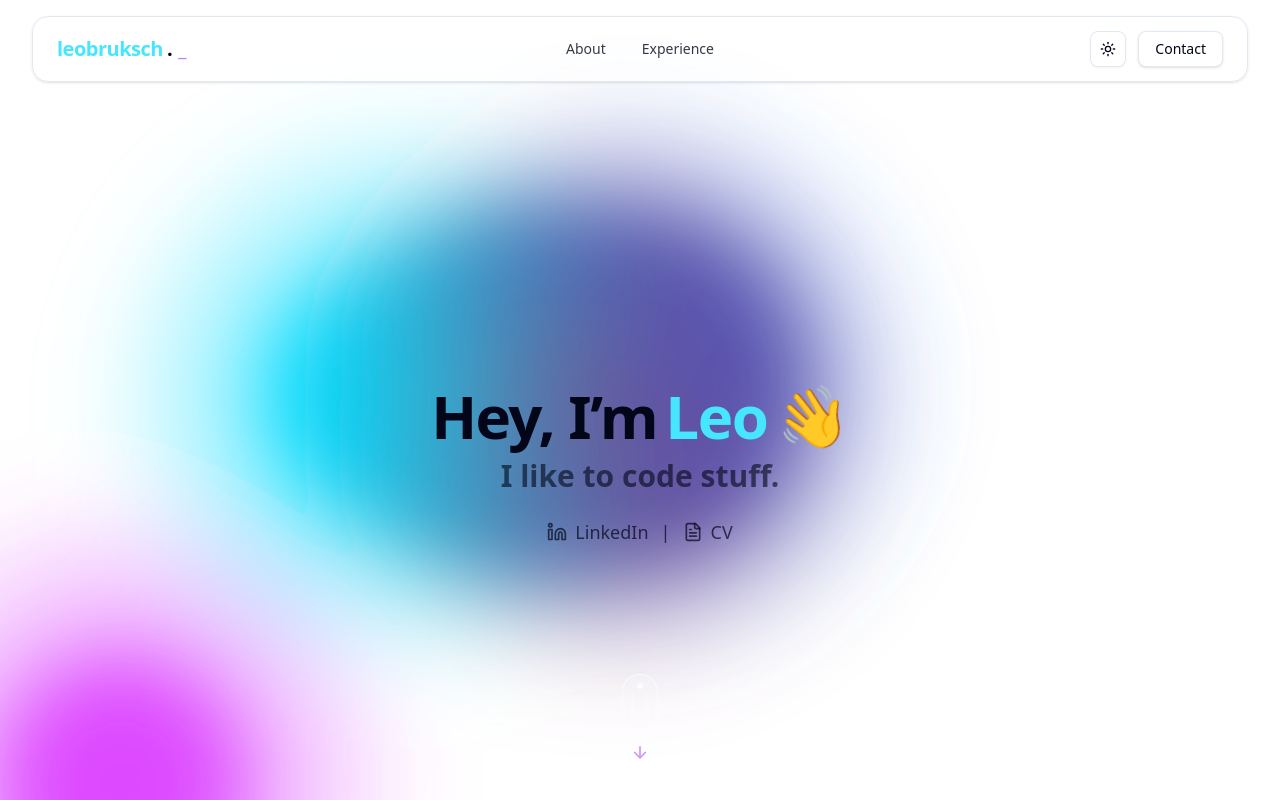
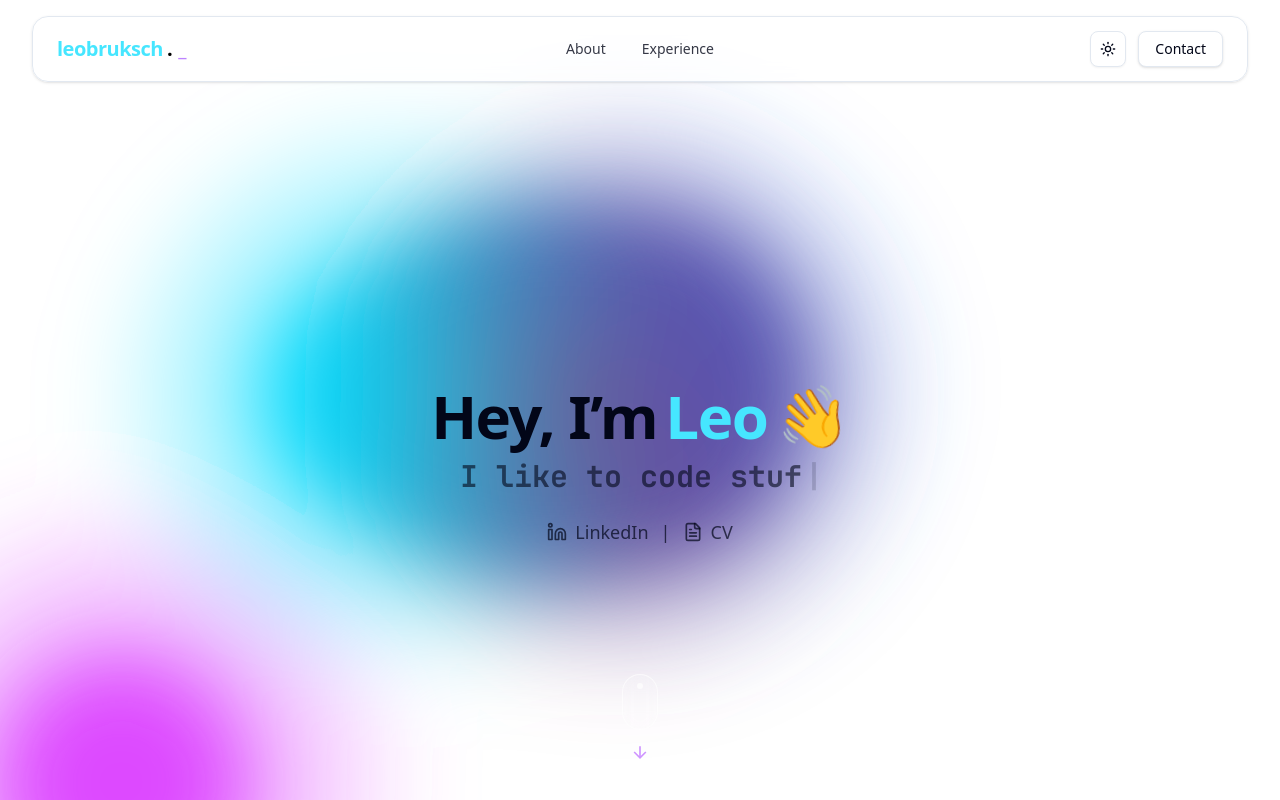
Before and after one commit to leonardokbruksch/dev-portfolio-nextjs, a Next.js app: page / in a window 1280 px wide. Shown: the top 800 px of the page. Built offline with nearby package versions, Linux system fonts and the light colour scheme.

Commit message:
add typewriter animation to hero

```diff
--- a/components/ui/sections/hero.tsx
+++ b/components/ui/sections/hero.tsx
@@ -3,6 +3,14 @@
 import { ScrollCue } from '../scroll-cue';
 import { TerminalIntro } from '@/components/ui/terminal-intro';
 import { Linkedin, FileText } from "lucide-react";
+import { Typewriter } from "react-simple-typewriter";
+
+import { JetBrains_Mono } from "next/font/google";
+
+const jetbrainsMono = JetBrains_Mono({
+    subsets: ["latin"],
+    weight: ["400", "700"],
+});
 
 export function Hero() {
     return (
@@ -21,8 +29,18 @@ export function Hero() {
                     </span>
                 </h1>
 
-                <p className="mt-3 text-xl sm:text-3xl font-semibold text-foreground/60">
-                    I like to code stuff.
+                <p
+                    className={`mt-3 text-xl sm:text-3xl font-semibold text-foreground/60 ${jetbrainsMono.className}`}
+                >
+                    <Typewriter
+                        words={['I like to code stuff.']}
+                        loop={0}
+                        cursor
+                        cursorStyle="|"
+                        typeSpeed={70}
+                        deleteSpeed={50}
+                        delaySpeed={2000}
+                    />
                 </p>
 
                 <div className="mt-6 flex items-center justify-center gap-3 text-foreground/70 text-base sm:text-lg">
```
